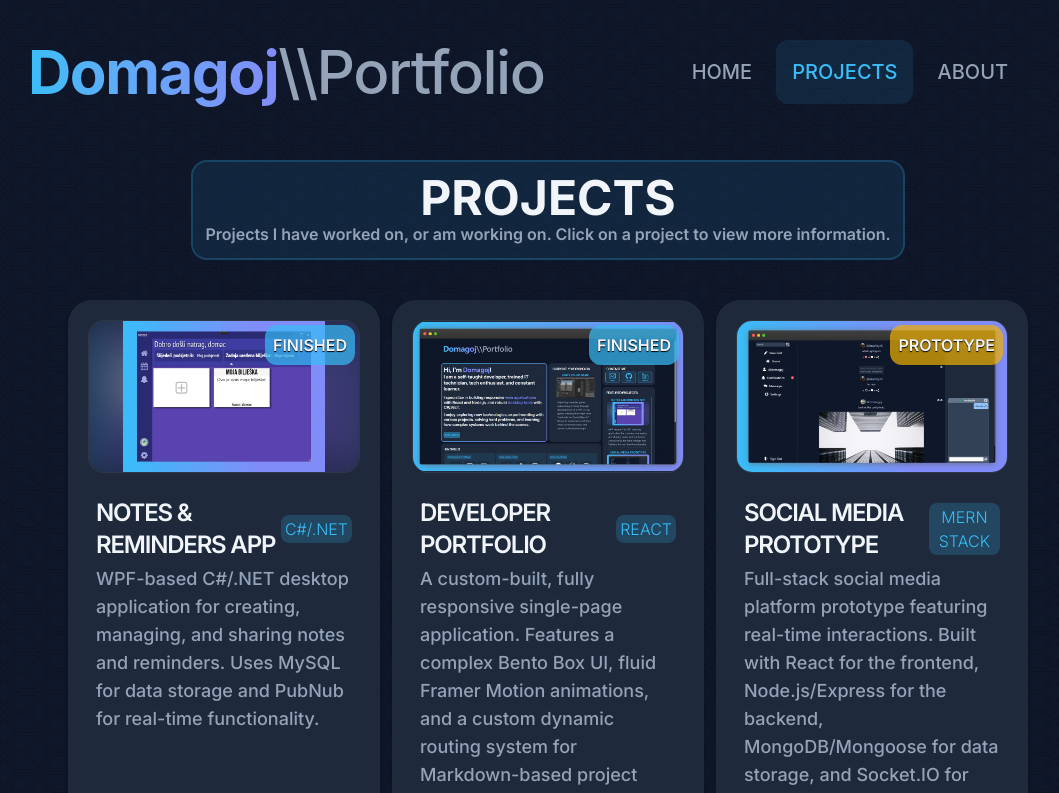
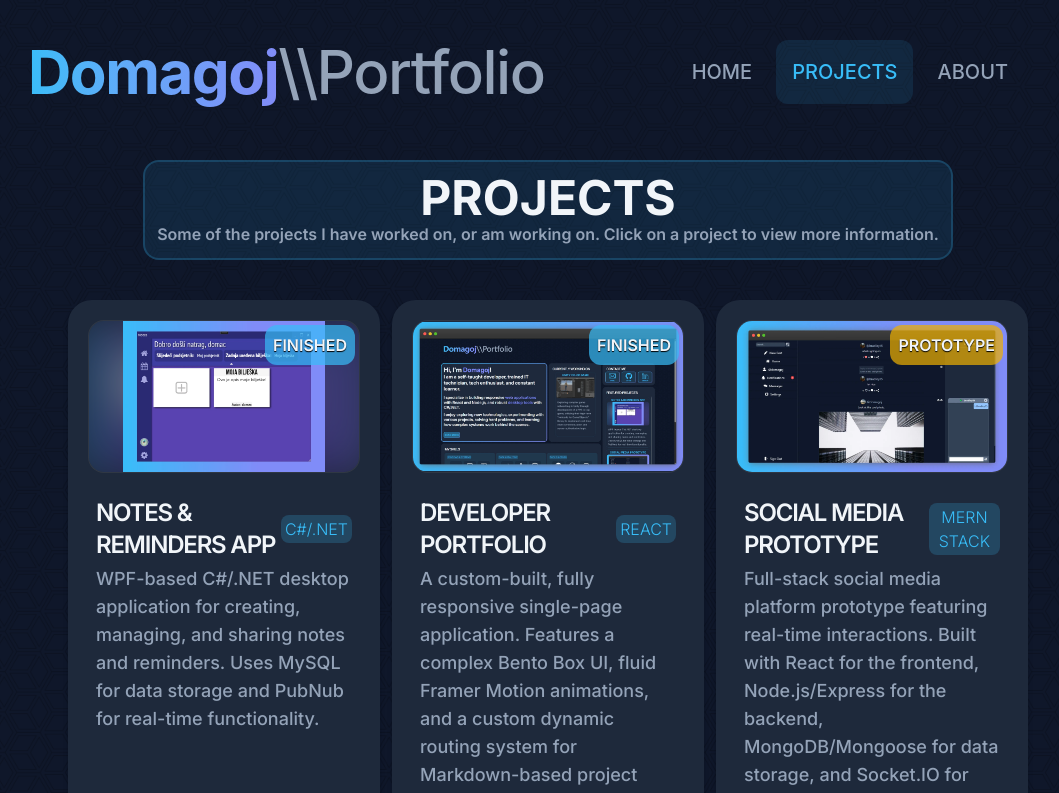
Before and after one commit to dsnjg03/portfolio-website, a React (Vite) app: page /projects in a window 1280 px wide. Shown: the top 793 px of the page, without its empty margins (92-1151 px from the left). Built offline with nearby package versions, Linux system fonts and the light colour scheme.

Commit message:
Wording change for Projects page

```diff
--- a/src/Projects.tsx
+++ b/src/Projects.tsx
@@ -18,7 +18,7 @@ export default function Projects(){
             <div className="relative w-full flex justify-center items-center mt-4">
                 <div className="xl:mx-40 mx-20 select-none pointer-events-none bg-primary/10 flex flex-col justify-center p-3 border-2 border-primary/20 rounded-2xl">
                     <h1 className="text-bright text-5xl font-display font-bold text-center">PROJECTS</h1>
-                    <p className="text-muted font-display font-semibold text-center lg:text-left">Projects I have worked on, or am working on.
+                    <p className="text-muted font-display font-semibold text-center lg:text-left">Some of the projects I have worked on, or am working on.
                         Click on a project to view more information.
                     </p>
                 </div>
```
